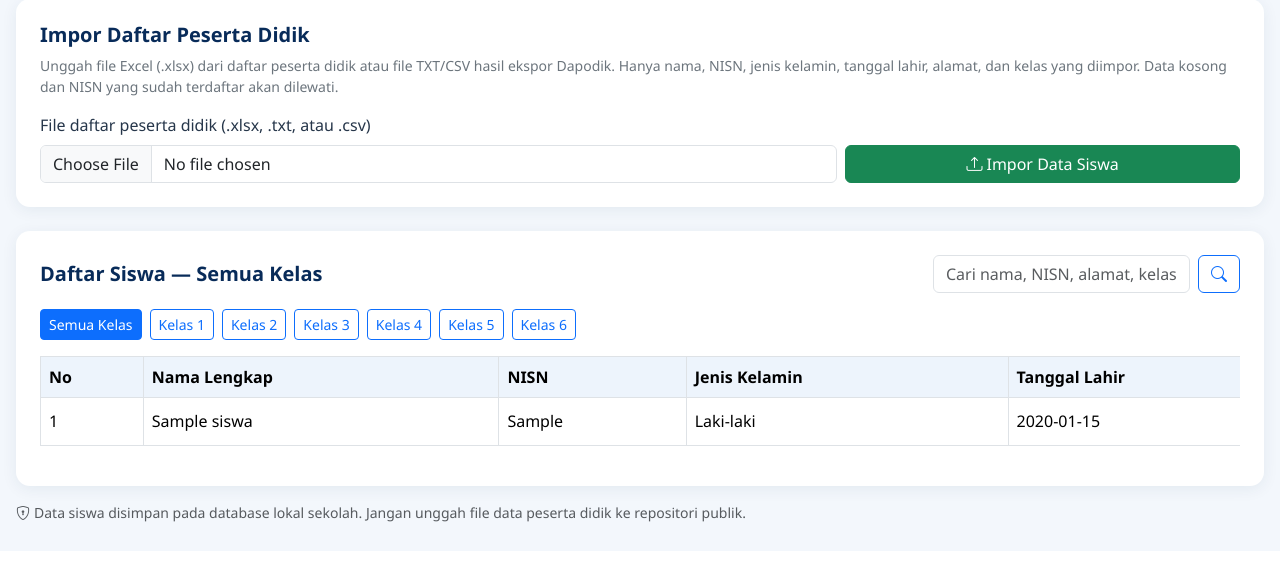
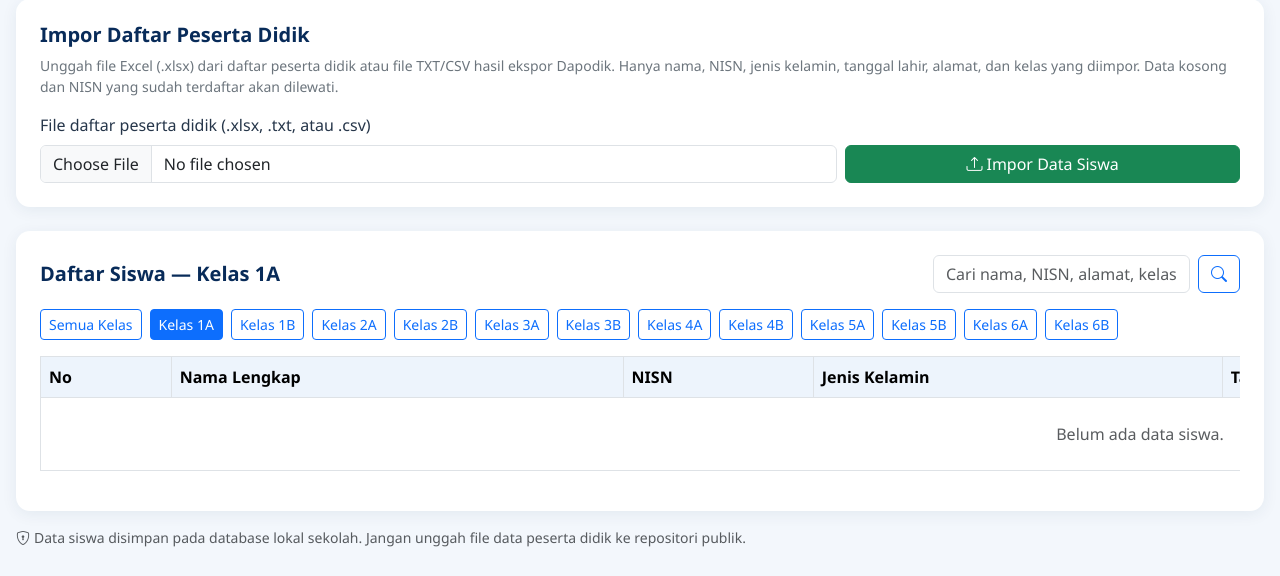
Before and after one commit to rialatifa72-coder/website-sdn1-beririjarak, a PHP site: page /admin/data_siswa.php?kelas_filter=1A in a window 1280 px wide. Shown: the part 767-1343 px from the top of the page. Before the commit the page ends 1289 px from the top, so only its background shows below. Run offline with PHP 8.4, Linux system fonts and the light colour scheme; a user stored in the database is signed in; tables that the repository leaves empty hold one stand-in row (values such as "Sample post").

Commit message:
Tambahkan filter kelas A dan B untuk setiap tingkat

```diff
--- a/admin/data_siswa.php
+++ b/admin/data_siswa.php
@@ -222,7 +222,12 @@ if (isset($_GET["edit"])) {
 }
 $q = trim($_GET["q"] ?? "");
 $kelasFilter = $_GET["kelas_filter"] ?? "";
-if (!in_array($kelasFilter, ["1","2","3","4","5","6"], true)) $kelasFilter = "";
+$pilihanKelas = [];
+foreach (range(1, 6) as $nomorKelas) {
+    $pilihanKelas[] = $nomorKelas . "A";
+    $pilihanKelas[] = $nomorKelas . "B";
+}
+if (!in_array($kelasFilter, $pilihanKelas, true)) $kelasFilter = "";
 $sql = "SELECT * FROM tb_siswa";
 $conditions = [];
 $valuesQuery = [];
@@ -294,7 +299,7 @@ body{background:#f3f7fc;color:#26364a;font-family:Segoe UI,Tahoma,sans-serif}.to
 </form>
 </section>
 <section class="panel"><div class="d-flex flex-wrap justify-content-between align-items-center gap-2 mb-3"><h2 class="h5 judul mb-0">Daftar Siswa <?= $kelasFilter !== "" ? "— Kelas " . e($kelasFilter) : "— Semua Kelas" ?></h2><form class="d-flex gap-2" method="get"><input type="hidden" name="kelas_filter" value="<?= e($kelasFilter) ?>"><input class="form-control" name="q" value="<?= e($q) ?>" placeholder="Cari nama, NISN, alamat, kelas"><button class="btn btn-outline-primary"><i class="bi bi-search"></i></button></form></div>
-<div class="d-flex flex-wrap gap-2 mb-3"><a class="btn btn-sm <?= $kelasFilter === "" ? "btn-primary" : "btn-outline-primary" ?>" href="data_siswa.php">Semua Kelas</a><?php for ($i=1; $i<=6; $i++): ?><a class="btn btn-sm <?= $kelasFilter === (string)$i ? "btn-primary" : "btn-outline-primary" ?>" href="data_siswa.php?kelas_filter=<?= $i ?>">Kelas <?= $i ?></a><?php endfor; ?></div>
+<div class="d-flex flex-wrap gap-2 mb-3"><a class="btn btn-sm <?= $kelasFilter === "" ? "btn-primary" : "btn-outline-primary" ?>" href="data_siswa.php">Semua Kelas</a><?php foreach ($pilihanKelas as $opsiKelas): ?><a class="btn btn-sm <?= $kelasFilter === $opsiKelas ? "btn-primary" : "btn-outline-primary" ?>" href="data_siswa.php?kelas_filter=<?= e($opsiKelas) ?>">Kelas <?= e($opsiKelas) ?></a><?php endforeach; ?></div>
 <div class="table-responsive"><table class="table table-hover table-bordered align-middle table-siswa"><thead><tr><th>No</th><?php foreach ($fields as $f): ?><th><?= e($f[1]) ?></th><?php endforeach; ?><th>Aksi</th></tr></thead><tbody>
 <?php if (mysqli_num_rows($daftar) === 0): ?><tr><td colspan="<?= count($fields) + 2 ?>" class="text-center text-muted py-4">Belum ada data siswa.</td></tr><?php else: $no=1; while ($s=mysqli_fetch_assoc($daftar)): ?><tr><td><?= $no++ ?></td><?php foreach ($fields as $f): $kolom = $f[0]; ?><td><?= e($s[$kolom] ?? "") ?></td><?php endforeach; ?><td class="text-nowrap"><a class="btn btn-sm btn-warning" href="data_siswa.php?edit=<?= (int)$s["id"] ?>"><i class="bi bi-pencil"></i> Ubah</a> <form method="post" class="d-inline" onsubmit="return confirm('Hapus biodata siswa ini?')"><input type="hidden" name="csrf" value="<?= e($_SESSION[$csrfName]) ?>"><input type="hidden" name="aksi" value="hapus"><input type="hidden" name="id" value="<?= (int)$s["id"] ?>"><button class="btn btn-sm btn-danger"><i class="bi bi-trash"></i> Hapus</button></form></td></tr><?php endwhile; endif; ?>
 </tbody></table></div></section>
```
